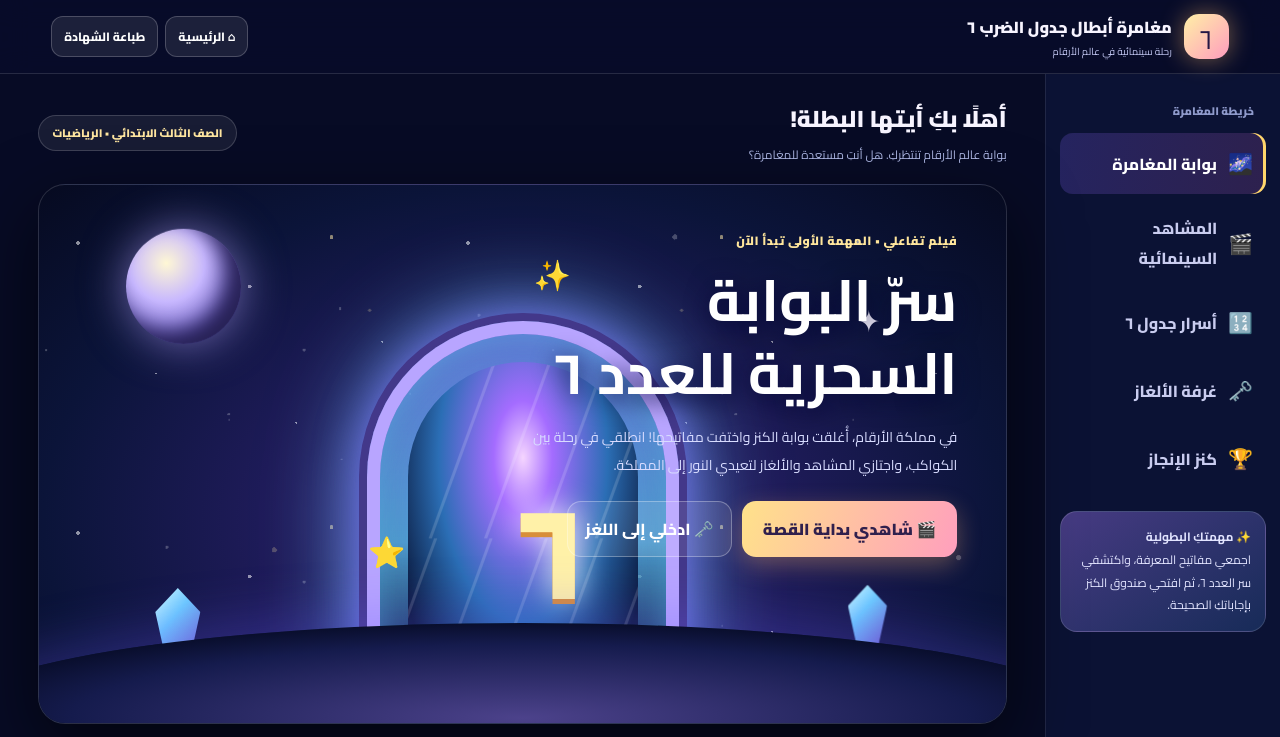
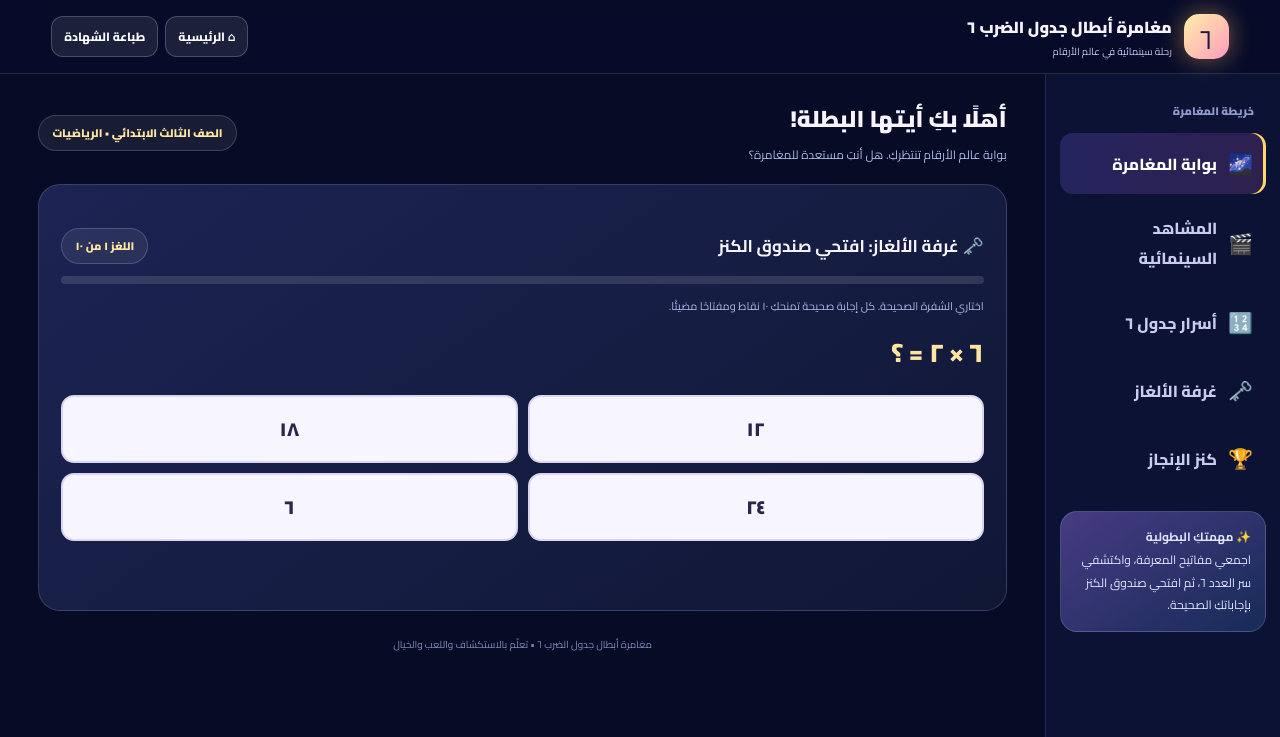
Before and after one commit to abode5005-a11y/Nor2030-, a plain HTML site: page index.html in a window 1280 px wide. Both pictures are taken after a click on the button "🗝️ غرفة الألغاز". Shown: the top 737 px of the page. Drawn offline with Linux system fonts and the light colour scheme.

Commit message:
Update index.html

```diff
--- a/index.html
+++ b/index.html
@@ -128,7 +128,9 @@ main{padding:23px 3vw 45px;min-width:0}.welcome{display:flex;justify-content:spa
 </div>
 <script>
 const titles={home:['أهلًا بكِ أيتها البطلة!','بوابة عالم الأرقام تنتظركِ. هل أنتِ مستعدة للمغامرة؟'],slides:['المشاهد السينمائية','شاهدي القصة، ثم انتقلي إلى بوابة اللغز.'],table:['مختبر أسرار جدول ٦','اكتشفي حقائق الضرب من خلال المجموعات المتساوية.'],game:['غرفة الألغاز','افتحي الأقفال بإجاباتكِ الصحيحة واجمعي المفاتيح.'],certificate:['كنز الإنجاز','احتفلي بإتمام المهمة وحصولكِ على لقب البطلة.']};
-function showPanel(id){document.querySelectorAll('.panel')<div class="section-head">
+
+function showPanel(id){document.querySelectorAll('.panel').forEach(p=>p.classList.remove('active'));document.getElementById(id).classList.add('active');}
+
 const ar=n=>String(n).replace(/\d/g,d=>'٠١٢٣٤٥٦٧٨٩'[d]);
 function enterPuzzle(){showPanel('game');document.querySelector('#game .challenge').animate([{transform:'scale(.94)',opacity:.5},{transform:'scale(1)',opacity:1}],{duration:700,easing:'ease-out'});}
 const facts=document.getElementById('facts');for(let i=1;i<=12;i++){let d=document.createElement('button');d.className='fact';d.innerHTML=`<strong>٦ × ${ar(i)} = ${ar(6*i)}</strong><span>اضغطي لاكتشاف الجمع المتكرر</span>`;d.onclick=()=>{d.querySelector('span').textContent=`${ar(Array.from({length:i},()=>6).join(' + '))} = ${ar(6*i)}`};facts.appendChild(d)}
```
